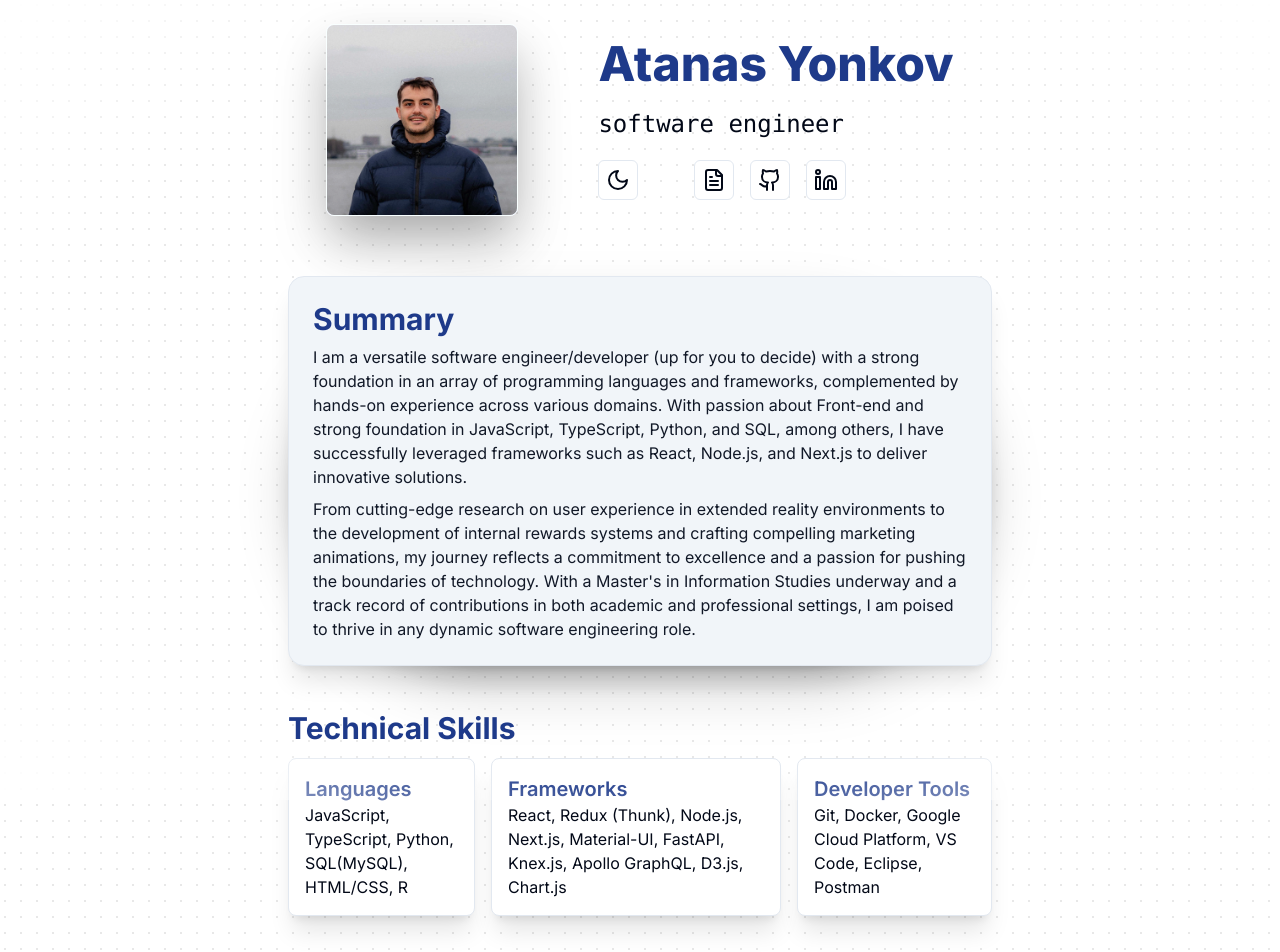
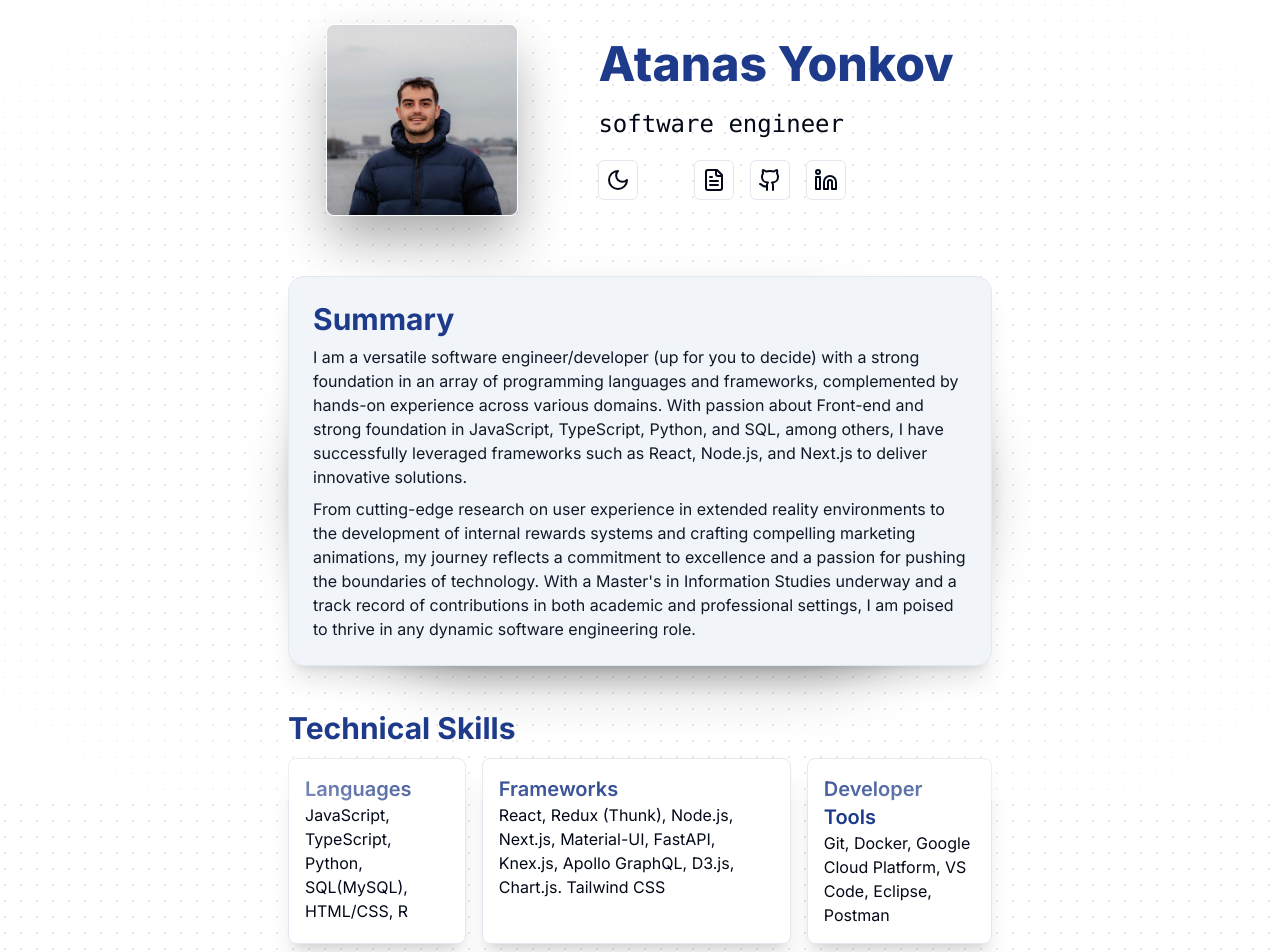
Before and after one commit to ayonkov1/portfolio, a Next.js app: page / in a window 1280 px wide. Shown: the top 952 px of the page. Built offline with nearby package versions, Linux system fonts and the light colour scheme.

Commit message:
update technical-skills.tsx

```diff
--- a/src/components/custom/sections/technical-skills.tsx
+++ b/src/components/custom/sections/technical-skills.tsx
@@ -8,7 +8,8 @@ const projects = [
   },
   {
     title: 'Frameworks',
-    description: 'React, Redux (Thunk), Node.js, Next.js, Material-UI, FastAPI, Knex.js, Apollo GraphQL, D3.js, Chart.js',
+    description:
+      'React, Redux (Thunk), Node.js, Next.js, Material-UI, FastAPI, Knex.js, Apollo GraphQL, D3.js, Chart.js. Tailwind CSS',
   },
   {
     title: 'Developer Tools',
```
